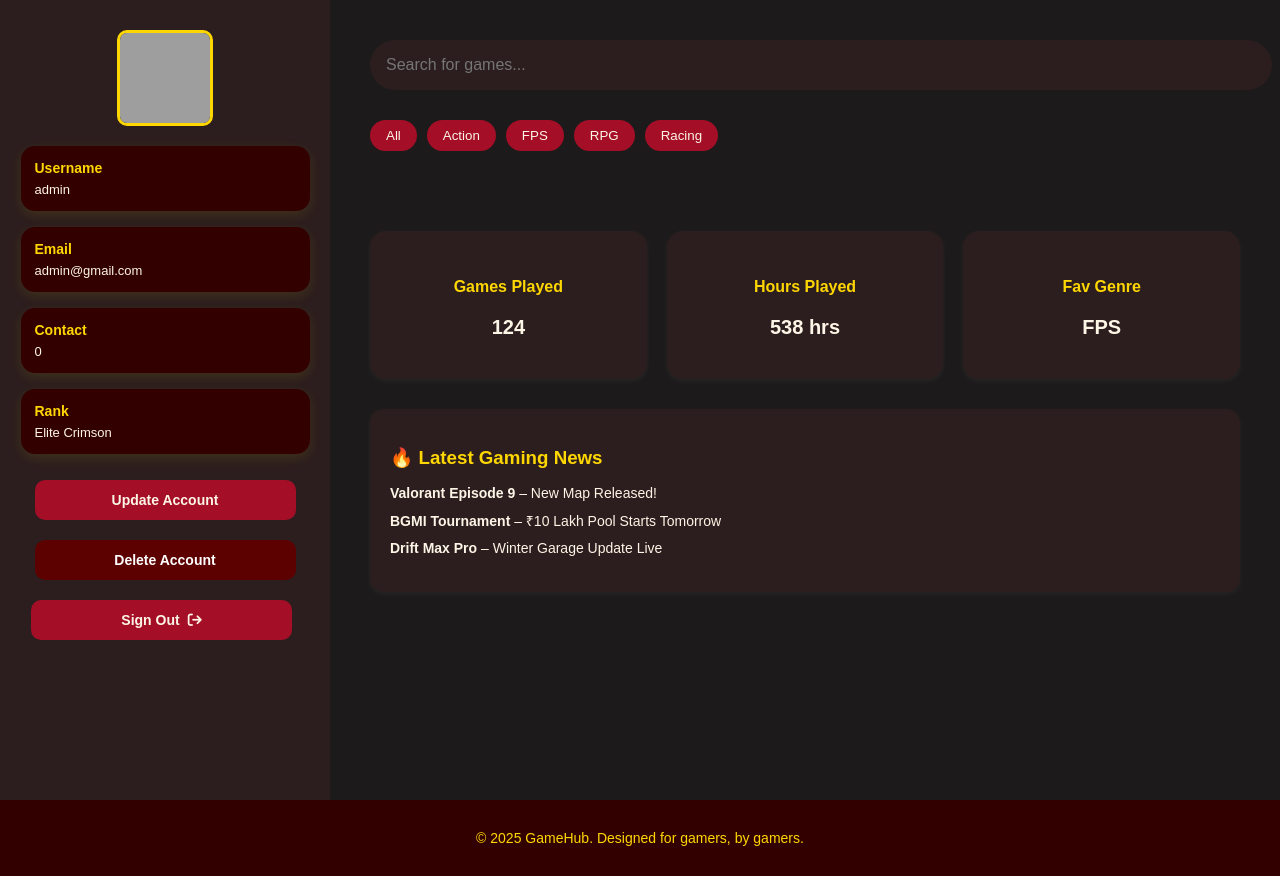
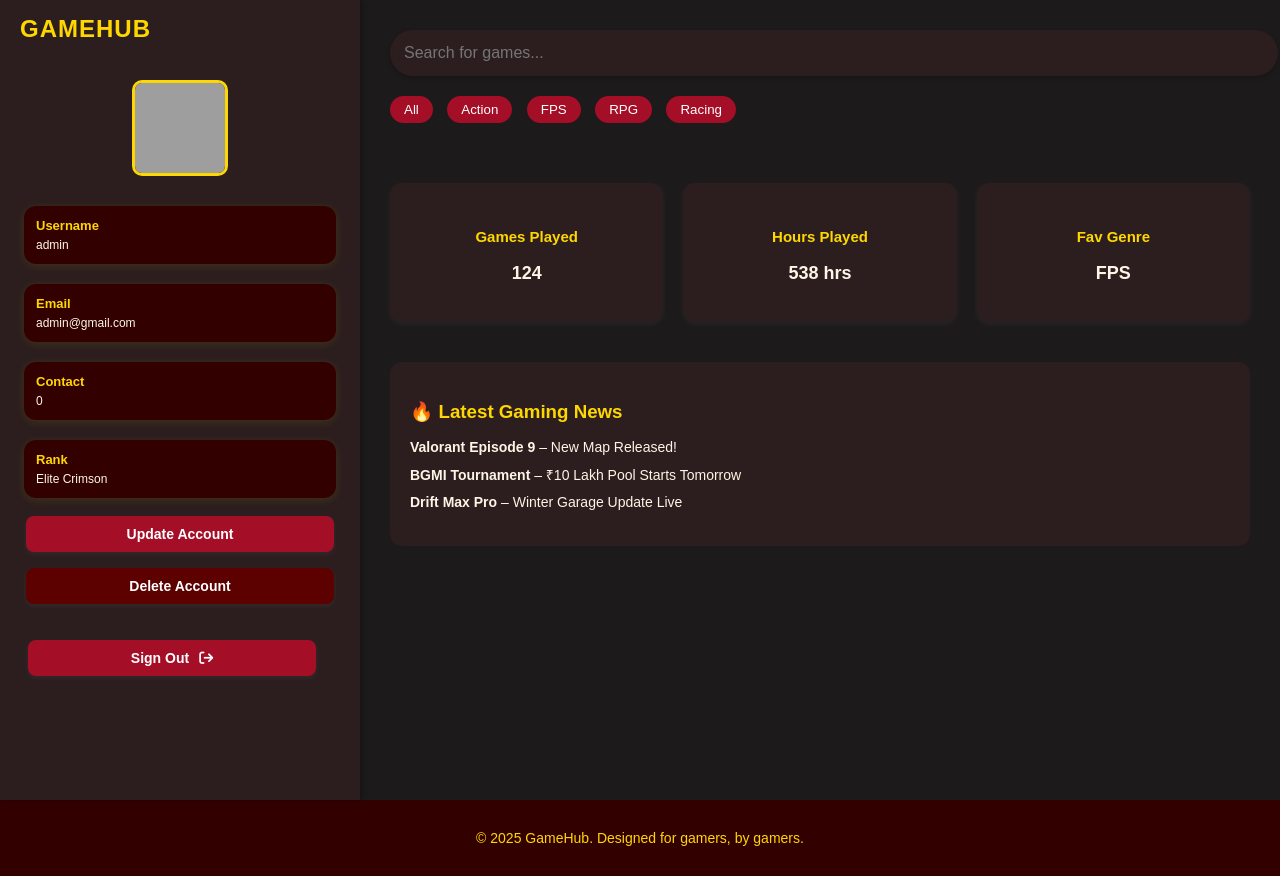
Before and after one commit to Santhosh-Madesh/booker, a Django app: page /dashboard/ in a window 1280 px wide. Shown: the part 69-945 px from the top of the page. Run offline with Django 5.2, Linux system fonts and the light colour scheme; a user stored in the database is signed in; data comes from the database, SQL or seed files in the repository; grey boxes are pictures that could not be loaded.

Commit message:
Update dashboard.html

```diff
--- a/website/booksite/templates/booksite/dashboard.html
+++ b/website/booksite/templates/booksite/dashboard.html
@@ -17,21 +17,36 @@
     display: flex;
     flex-direction: row;
     min-height: 100vh;
+    flex-wrap: wrap;
   }
 
   .left-panel {
     width: 25%;
+    min-width: 250px;
     background: #2c1e1e;
     display: flex;
     flex-direction: column;
-    padding: 30px 20px;
-    overflow-y: auto;
+    padding: 20px;
+    position: relative;
+    box-shadow: 2px 0 6px rgba(0,0,0,0.3);
+  }
+
+  .logo-fixed {
+    position: absolute;
+    top: 15px;
+    left: 20px;
+    font-size: 24px;
+    font-weight: bold;
+    color: #ffd700;
+    text-transform: uppercase;
+    letter-spacing: 1px;
   }
 
   .user-card {
     display: flex;
     flex-direction: column;
     align-items: center;
+    margin-top: 60px;
   }
 
   .avatar {
@@ -40,107 +55,103 @@
     border-radius: 10px;
     border: 3px solid #ffd700;
     margin-bottom: 20px;
+    object-fit: cover;
   }
 
   .profile-box {
     background: #330000;
+    padding: 12px;
+    margin: 10px 0;
+    border-radius: 12px;
+    width: 90%;
     color: #ffd700;
-    padding: 14px;
-    margin-bottom: 16px;
-    border-radius: 14px;
-    text-align: left;
-    width: 90%;
-    box-shadow: 0 4px 12px rgba(255, 215, 0, 0.1);
+    box-shadow: 0 2px 10px rgba(255, 215, 0, 0.1);
   }
 
   .profile-box h4 {
-    font-size: 14px;
-    margin: 0 0 6px;
-    color: #ffd700;
+    font-size: 13px;
+    margin: 0;
   }
 
   .profile-box p {
-    font-size: 13px;
-    margin: 0;
+    font-size: 12px;
     color: #fdf5e6;
+    margin: 5px 0 0;
   }
 
   .btn {
-    margin: 10px 0;
-    padding: 12px;
-    border-radius: 10px;
+    margin: 8px 0;
+    padding: 10px;
+    border-radius: 8px;
     text-decoration: none;
     font-weight: 600;
     text-align: center;
-    transition: 0.3s ease;
+    font-size: 14px;
     width: 90%;
-    font-size: 14px;
     border: none;
-    box-sizing: border-box;
+    display: block;
+    box-shadow: 0 2px 6px rgba(255,255,255,0.05);
   }
 
   .create { background: #ffd700; color: #330000; }
-  .update { background: #a40e26; color: #fdf5e6; }
+  .update { background: #a40e26; color: #fff; }
   .delete { background: #5c0000; color: #fff; }
 
   .signout-container {
+    margin-top: 20px;
     width: 100%;
-    display: flex;
-    justify-content: flex-start;
-    padding-left: 22px;
+    padding-left: 5%;
   }
 
   .signout {
     background: #a40e26;
-    color: #fdf5e6;
+    color: #fff;
+    padding: 10px;
+    width: 90%;
+    border-radius: 8px;
     display: flex;
     align-items: center;
     justify-content: center;
-    gap: 8px;
-    border-radius: 10px;
-    width: 90%;
+    gap: 10px;
+    transition: 0.3s;
   }
 
   .signout:hover {
     background: #ffcc00;
     color: #1c1a1a;
-    cursor: pointer;
   }
 
   .right-panel {
-    width: 75%;
-    padding: 40px;
-    overflow-y: auto;
+    flex: 1;
+    padding: 30px;
     background: #1c1a1a;
   }
 
   .search-bar input {
     width: 100%;
-    padding: 16px;
+    padding: 14px;
     border: none;
     border-radius: 30px;
     background: #2c1e1e;
     color: #fdf5e6;
     font-size: 16px;
-    margin-bottom: 30px;
+    margin-bottom: 20px;
+    box-shadow: 0 2px 5px rgba(0,0,0,0.2);
   }
 
   .categories {
-    margin-bottom: 30px;
-    display: flex;
-    flex-wrap: wrap;
-    gap: 10px;
+    margin-bottom: 20px;
   }
 
   .cat-btn {
     background: #a40e26;
-    color: #fdf5e6;
+    color: #fff;
     border: none;
-    padding: 8px 16px;
+    padding: 6px 14px;
     border-radius: 20px;
+    margin-right: 10px;
     font-weight: 500;
     cursor: pointer;
-    transition: 0.3s;
   }
 
   .cat-btn:hover {
@@ -150,38 +161,43 @@
 
   .games-grid {
     display: grid;
-    grid-template-columns: repeat(auto-fit, minmax(240px, 1fr));
-    gap: 25px;
-    margin-bottom: 40px;
+    grid-template-columns: repeat(auto-fit, minmax(220px, 1fr));
+    gap: 20px;
   }
 
   .game-card {
     background: #2c1e1e;
-    border-radius: 16px;
-    padding: 20px;
+    border-radius: 14px;
+    padding: 18px;
     text-align: center;
-    transition: 0.3s ease;
     box-shadow: 0 2px 6px rgba(255, 255, 255, 0.05);
+    transition: transform 0.2s;
+  }
+
+  .game-card:hover {
+    transform: scale(1.02);
   }
 
   .game-card img {
     width: 100%;
     border-radius: 10px;
-    margin-bottom: 15px;
+    height: 140px;
+    object-fit: cover;
+    margin-bottom: 10px;
   }
 
   .game-card h4 {
-    font-size: 18px;
     color: #ffd700;
-    margin-bottom: 8px;
+    font-size: 16px;
+    margin-bottom: 6px;
   }
 
   .rating-badge {
-    display: inline-block;
-    padding: 6px 14px;
     background: #ffd700;
     color: #330000;
+    padding: 5px 12px;
     border-radius: 20px;
+    font-size: 13px;
     font-weight: 600;
   }
 
@@ -189,54 +205,54 @@
     display: flex;
     flex-wrap: wrap;
     gap: 20px;
-    margin: 50px 0 30px;
+    margin: 40px 0;
   }
 
   .stat-card {
-    flex: 1 1 200px;
+    flex: 1;
     background: #2c1e1e;
     padding: 20px;
     text-align: center;
-    border-radius: 16px;
+    border-radius: 12px;
     box-shadow: 0 2px 6px rgba(255, 255, 255, 0.05);
+    min-width: 150px;
   }
 
   .stat-card h5 {
-    font-size: 16px;
+    color: #ffd700;
+    font-size: 15px;
     margin-bottom: 8px;
-    color: #ffd700;
   }
 
   .stat-card p {
-    font-size: 20px;
+    font-size: 18px;
     font-weight: bold;
-    color: #fdf5e6;
   }
 
   .news-section {
     background: #2c1e1e;
     padding: 20px;
-    border-radius: 14px;
-    box-shadow: 0 2px 6px rgba(255, 255, 255, 0.05);
+    border-radius: 12px;
+    margin-bottom: 50px;
   }
 
   .news-section h3 {
-    margin-bottom: 15px;
     color: #ffd700;
+    margin-bottom: 12px;
   }
 
   .news-section ul {
-    list-style-type: none;
-    padding: 0;
+    list-style: none;
+    padding-left: 0;
   }
 
   .news-section li {
+    color: #fdf5e6;
+    font-size: 14px;
     margin-bottom: 10px;
-    font-size: 14px;
-    color: #fdf5e6;
   }
 
-  /* ✅ Responsive Mobile View */
+  /* ✅ Mobile Styles */
   @media (max-width: 768px) {
     .dashboard-container {
       flex-direction: column;
@@ -274,20 +279,19 @@
       padding: 20px;
     }
 
-    .search-bar input {
-      font-size: 14px;
-      padding: 12px;
-    }
-
-    .games-grid {
-      grid-template-columns: repeat(auto-fit, minmax(200px, 1fr));
+    .stats-row {
+      flex-direction: column;
     }
   }
 </style>
 
+<!-- ✅ DASHBOARD LAYOUT -->
 <div class="dashboard-container">
-  <!-- LEFT -->
+
+  <!-- LEFT PANEL -->
   <div class="left-panel">
+    <div class="logo-fixed">GameHub</div>
+
     <div class="user-card">
       <img src="{{ profile.pfp.url }}" alt="User Avatar" class="avatar">
       <div class="profile-box"><h4>Username</h4><p>{{ user.username }}</p></div>
@@ -303,7 +307,7 @@
       {% endif %}
 
       <div class="signout-container">
-        <form action="{% url 'logout' %}" method="post" style="width: 100%;">
+        <form action="{% url 'logout' %}" method="post">
           {% csrf_token %}
           <button type="submit" class="btn signout">
             Sign Out <i class="fa-solid fa-arrow-right-from-bracket"></i>
```
Also changed, not shown: other parts of website/booksite/templates/booksite/dashboard.html (+15 -26 lines).
